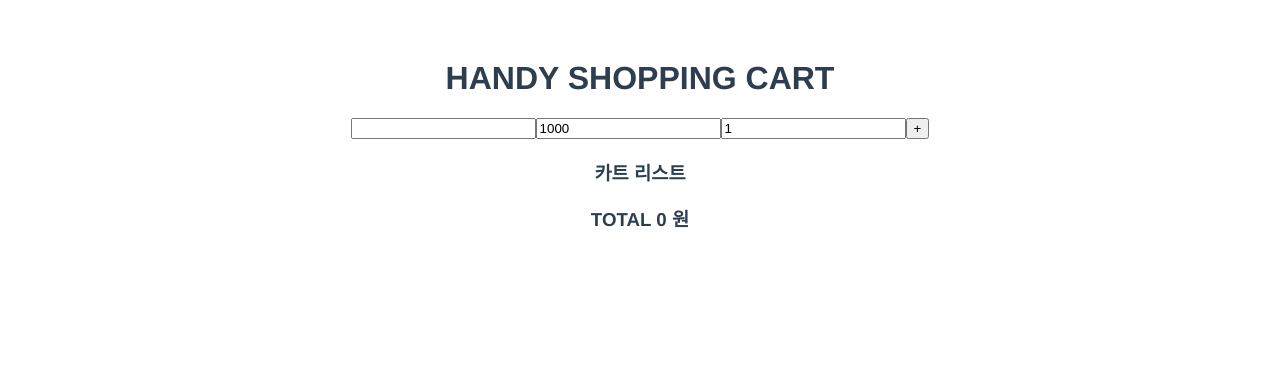
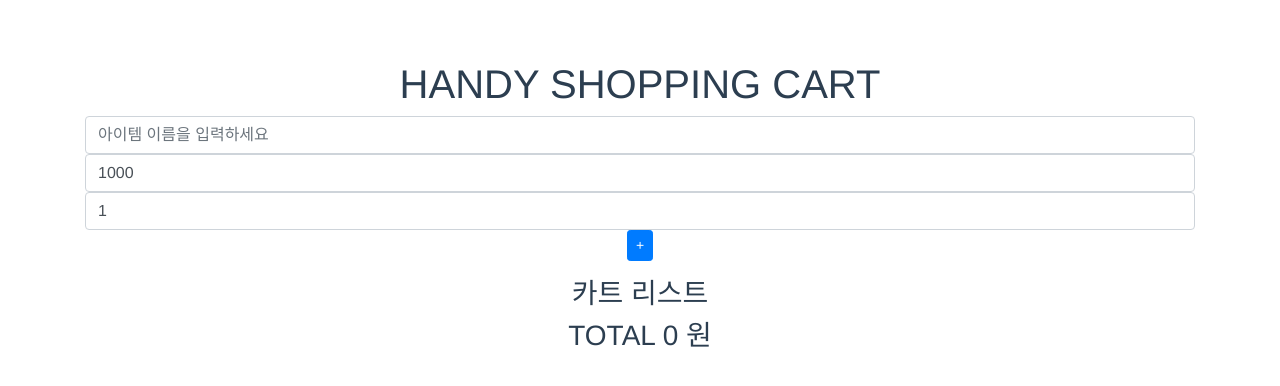
Before and after one commit to mandaringit/handy-shoppingcart, a Vue app: page / in a window 1280 px wide. Shown: the top 386 px of the page. Built offline with nearby package versions, Linux system fonts and the light colour scheme.

Commit message:
간단하게 스타일링1

```diff
--- a/public/index.html
+++ b/public/index.html
@@ -1,15 +1,24 @@
 <!DOCTYPE html>
 <html lang="en">
 	<head>
-    <meta charset="utf-8">
-    <meta http-equiv="X-UA-Compatible" content="IE=edge">
-    <meta name="viewport" content="width=device-width,initial-scale=1.0">
-    <link rel="icon" href="<%= BASE_URL %>favicon.ico">
+		<meta charset="utf-8" />
+		<meta http-equiv="X-UA-Compatible" content="IE=edge" />
+		<meta name="viewport" content="width=device-width,initial-scale=1.0" />
+		<link rel="icon" href="<%= BASE_URL %>favicon.ico" />
+		<link
+			rel="stylesheet"
+			href="https://stackpath.bootstrapcdn.com/bootstrap/4.3.1/css/bootstrap.min.css"
+			integrity="sha384-ggOyR0iXCbMQv3Xipma34MD+dH/1fQ784/j6cY/iJTQUOhcWr7x9JvoRxT2MZw1T"
+			crossorigin="anonymous"
+		/>
 		<title>handy-shoppingcart</title>
 	</head>
 	<body>
 		<noscript>
-      <strong>We're sorry but handy-shoppingcart doesn't work properly without JavaScript enabled. Please enable it to continue.</strong>
+			<strong
+				>We're sorry but handy-shoppingcart doesn't work properly without
+				JavaScript enabled. Please enable it to continue.</strong
+			>
 		</noscript>
 		<div id="app"></div>
 		<!-- built files will be auto injected -->
--- a/src/App.vue
+++ b/src/App.vue
@@ -1,8 +1,10 @@
 <template>
 	<div id="app">
 		<h1>HANDY SHOPPING CART</h1>
-		<ItemInput />
-		<CartList />
+		<div class="container">
+			<ItemInput />
+			<CartList />
+		</div>
 	</div>
 </template>
 
--- a/src/components/CartList.vue
+++ b/src/components/CartList.vue
@@ -1,7 +1,7 @@
 <template>
 	<div>
 		<h3>카트 리스트</h3>
-		<CartItem v-for="item of globalCarts" :key="item.id" :item="item" />
+		<CartItem v-for="(item, idx) in globalCarts" :key="idx" :item="item" />
 		<h3>TOTAL {{ totalPrice }} 원</h3>
 	</div>
 </template>
--- a/src/components/ItemInput.vue
+++ b/src/components/ItemInput.vue
@@ -1,9 +1,14 @@
 <template>
-	<div>
-		<input type="text" v-model="item.name" />
-		<input type="number" v-model="item.price" />
-		<input type="number" v-model="item.count" />
-		<button @click="addItem">+</button>
+	<div class="form-group">
+		<input
+			class="form-control"
+			type="text"
+			v-model="item.name"
+			placeholder="아이템 이름을 입력하세요"
+		/>
+		<input class="form-control" type="number" v-model="item.price" />
+		<input class="form-control" type="number" v-model="item.count" />
+		<button class="btn btn-sm btn-primary" @click="addItem">+</button>
 	</div>
 </template>
 
```
Lines whose indentation alone changed are shown as unchanged.
